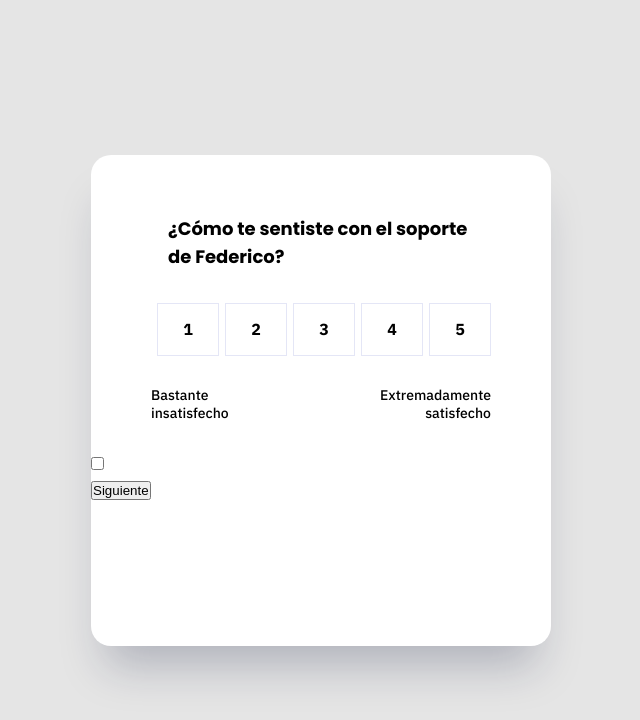
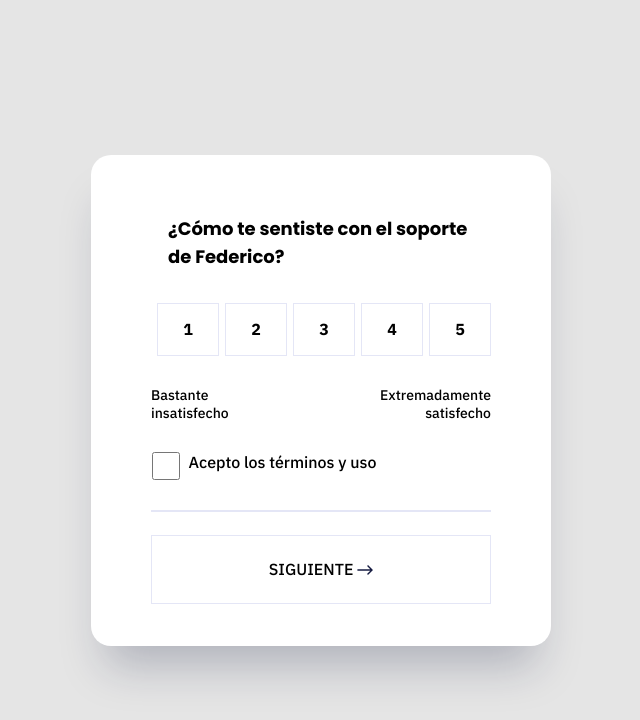
Before and after one commit to danieldamian09/challenge-nucba-2, a plain HTML site: page index.html in a window 1280 px wide. Shown: the whole page, without its empty margins (319-959 px from the left). Drawn offline with Linux system fonts and the light colour scheme.

Commit message:
line y button

```diff
--- a/index.html
+++ b/index.html
@@ -31,12 +31,13 @@
         </div>
       </div>
       <div class="terms">
-        <input type="checkbox" name="accept" id="accept">
+        <input type="checkbox" name="accept" id="accept">Acepto los términos y uso
       </div>
       <div class="line">
-
       </div>
-      <button>Siguiente</button>
+      <div class="cta">
+        <button>Siguiente <img src="./assets/img/arrow.png" alt=""></button>
+      </div>
     </div>
 </body>
 </html>
--- a/style/style.css
+++ b/style/style.css
@@ -88,3 +88,39 @@ body {
   font-weight: 500;
   text-align: right;
 }
+
+.terms{
+  display: flex;
+  justify-content: center;
+  width: 226px;
+  font-family: 'IBM Plex Sans', sans-serif;
+  font-weight: 500;
+  margin: 0px 0px 30px 60px;
+}
+
+input{
+  width: 28px;
+  height: 28px;
+  margin-right: 9px;
+}
+
+.line{
+  width: 340px;
+  margin: 0px auto 23px;
+  border: 1px solid #E4E6F6;
+  height: 2px;
+}
+
+button{
+  display: block;
+  margin: 0px auto 60px;
+  width: 340px;
+  height: 69px;
+  border: 1px solid #E4E6F6;
+  background: #fff;
+  font-family: 'IBM Plex Sans', sans-serif;
+  font-weight: 500;
+  font-size: 16px;
+  text-transform: uppercase;
+  line-height: 28px;
+}
```
Also changed, not shown: assets/img/arrow.png (added), assets/img/close.png (renamed from img/close.png), img/arrow.png (deleted).
